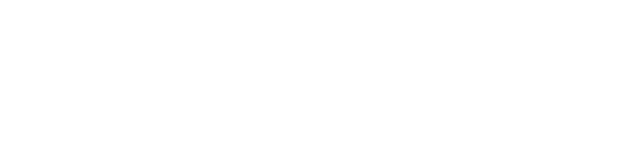
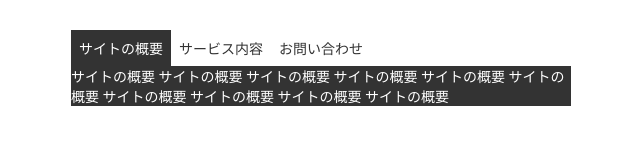
Before and after one commit to okapeeokapee/tabpra, a plain HTML site: page index.html in a window 1280 px wide. Shown: the whole page, without its empty margins (319-959 px from the left). Drawn offline with Linux system fonts and the light colour scheme.

Commit message:
first section items appear

```diff
--- a/css/styles.css
+++ b/css/styles.css
@@ -0,0 +1,34 @@
+body{
+  font-size: 14px;
+}
+
+.container{
+  margin: 30px auto;
+  width: 500px;
+}
+.menu{
+  list-style: none;
+  padding: 0;
+  margin: 0;
+  display: flex;
+}
+.menu li a{
+  display: inline-block;
+  width:100px;
+  text-align: center;
+  padding: 8px 0;
+  color: #333;
+  text-decoration: none;
+}
+.menu li a.active{
+  background: #333;
+  color: #fff;
+}
+.content.active{
+  background: #333;
+  color: #fff;
+  display: block;
+}
+.content{
+  display: none;
+}
--- a/index.html
+++ b/index.html
@@ -7,7 +7,23 @@
   <link rel="stylesheet" href="css/styles.css">
 </head>
 <body>
+  <div class="container">
+    <ul class="menu">
+      <li> <a href="#" class="active">サイトの概要</a></li>
+      <li> <a href="#">サービス内容</a></li>
+      <li> <a href="#">お問い合わせ</a></li>
+    </ul>
 
+    <section class="content active">
+      サイトの概要 サイトの概要 サイトの概要 サイトの概要 サイトの概要 サイトの概要 サイトの概要 サイトの概要 サイトの概要 サイトの概要
+    </section>
+    <section class="content">
+      サービス内容 サービス内容 サービス内容 サービス内容 サービス内容 サービス内容 サービス内容 サービス内容 サービス内容 サービス内容
+    </section>
+    <section class="content">
+      お問い合わせ お問い合わせ お問い合わせ お問い合わせ お問い合わせ お問い合わせ お問い合わせ お問い合わせ お問い合わせ お問い合わせ
+    </section>
+  </div>
 
 
   <script src="js/maim.js"></script>
```
